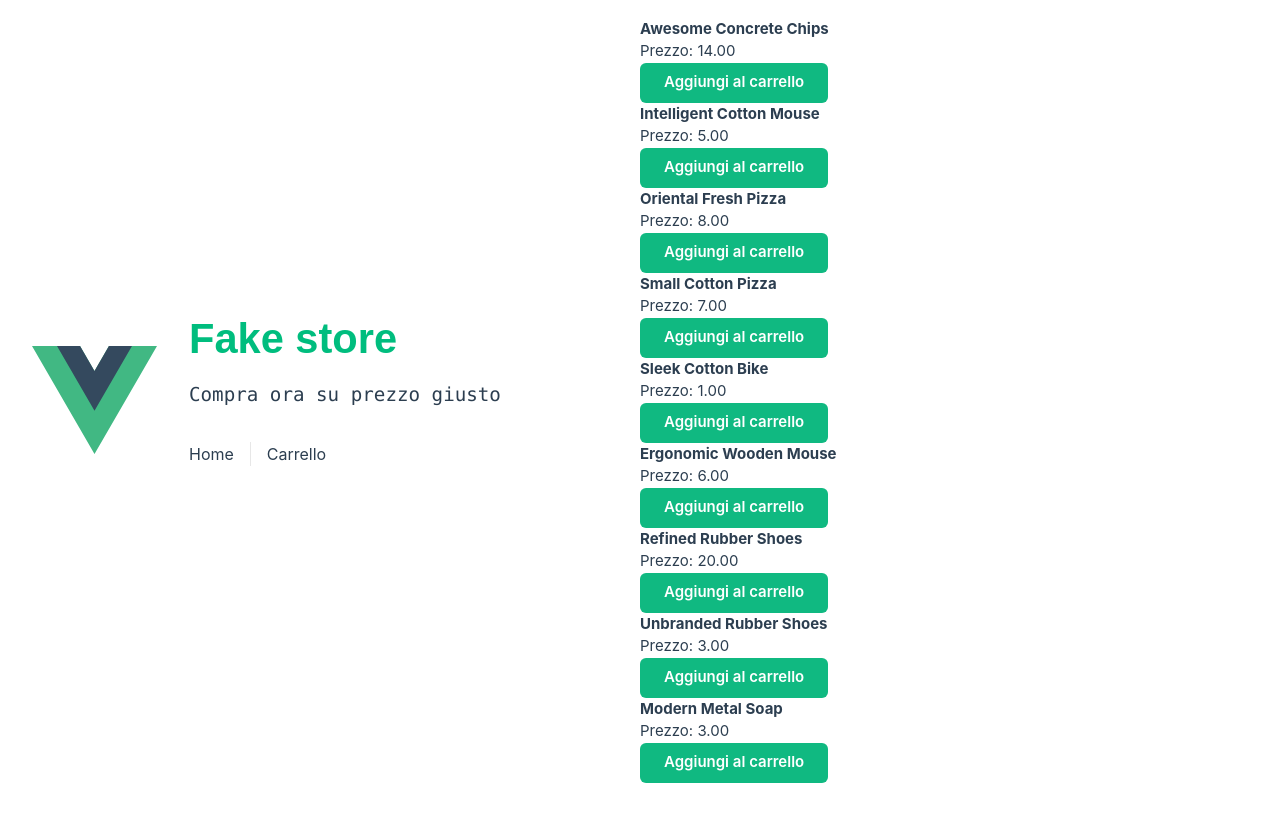
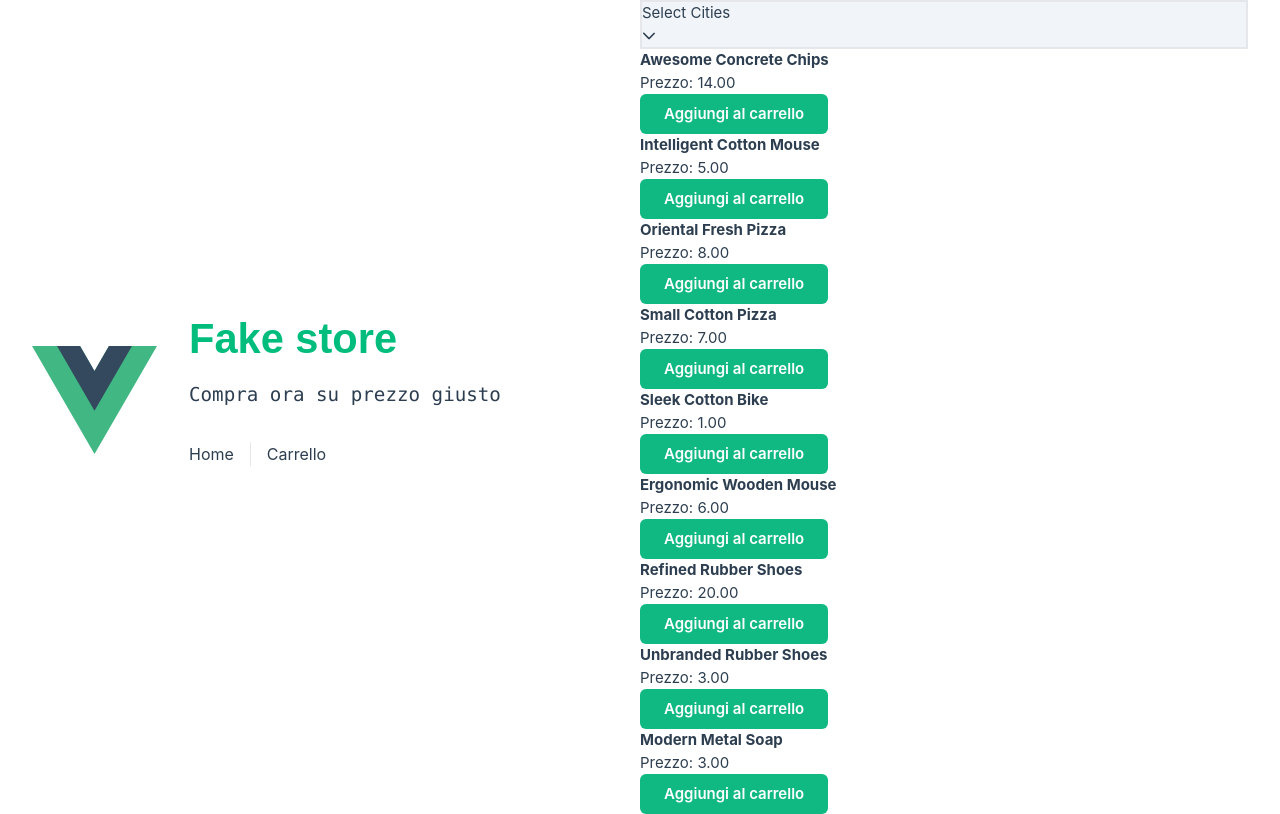
Before and after one commit to sc-DaniloSanna/esercizio-pinia, a Vue app: page / in a window 1280 px wide. Built offline with nearby package versions, Linux system fonts and the light colour scheme.

Commit message:
feat:installazione prime vue

```diff
--- a/db.json
+++ b/db.json
@@ -210,6 +210,28 @@
       "total": 35,
       "id": 1699976388595,
       "createdAt": "2023-11-14T15:39:48.595Z"
+    },
+    {
+      "products": [
+        {
+          "productId": 1,
+          "price": "14.00",
+          "quantity": 1
+        },
+        {
+          "productId": 2,
+          "price": "5.00",
+          "quantity": 1
+        },
+        {
+          "productId": 3,
+          "price": "8.00",
+          "quantity": 1
+        }
+      ],
+      "total": 27,
+      "id": 1699978350760,
+      "createdAt": "2023-11-14T16:12:30.760Z"
     }
   ]
 }
--- a/package.json
+++ b/package.json
@@ -13,6 +13,7 @@
     "axios": "^1.6.1",
     "json-server": "^0.17.4",
     "pinia": "^2.1.7",
+    "primevue": "^3.40.1",
     "vue": "^3.3.4",
     "vue-router": "^4.2.5"
   },
--- a/src/components/ProductList.vue
+++ b/src/components/ProductList.vue
@@ -1,4 +1,8 @@
 <template>
+    <div class="card flex justify-content-center">
+        <MultiSelect v-model="selectedCities" :options="cities" filter optionLabel="name" placeholder="Select Cities"
+            :maxSelectedLabels="3" class="bg-slate-100 border-2 w-full md:w-20rem" />
+    </div>
   <div v-for="product in products" :key="product.id">
             <div class="capitalize font-bold">{{ product.name }}</div>
             <div>Prezzo: {{ product.price }}</div>
@@ -6,8 +10,19 @@
         </div>
 </template>
 <script setup>
+
 import { products } from '../../db.json';
 import { useUserCartStore } from '../stores/userCart.store';
+import { ref } from "vue";
+
+const selectedCities = ref();
+const cities = ref([
+    { name: 'New York', code: 'NY' },
+    { name: 'Rome', code: 'RM' },
+    { name: 'London', code: 'LDN' },
+    { name: 'Istanbul', code: 'IST' },
+    { name: 'Paris', code: 'PRS' }
+]);
 
 const store = useUserCartStore();
 
--- a/src/main.js
+++ b/src/main.js
@@ -2,13 +2,17 @@ import './assets/main.css'
 
 import { createApp } from 'vue'
 import { createPinia } from 'pinia'
+import PrimeVue from 'primevue/config';
 
 import App from './App.vue'
 import router from './router'
+import MultiSelect from 'primevue/multiselect';
 
 const app = createApp(App)
 
 app.use(createPinia())
 app.use(router)
 
+app.use(PrimeVue);
+app.component('MultiSelect', MultiSelect);
 app.mount('#app')
```
Also changed, not shown: 1 other file (tests, documents, lock files or other folders).
